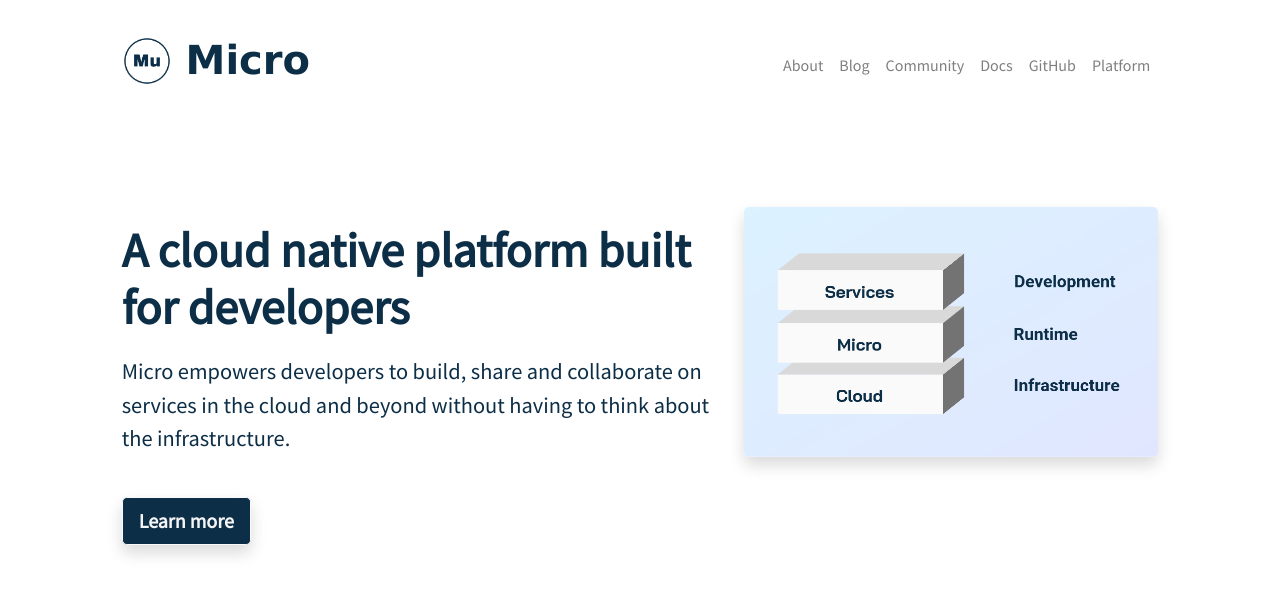
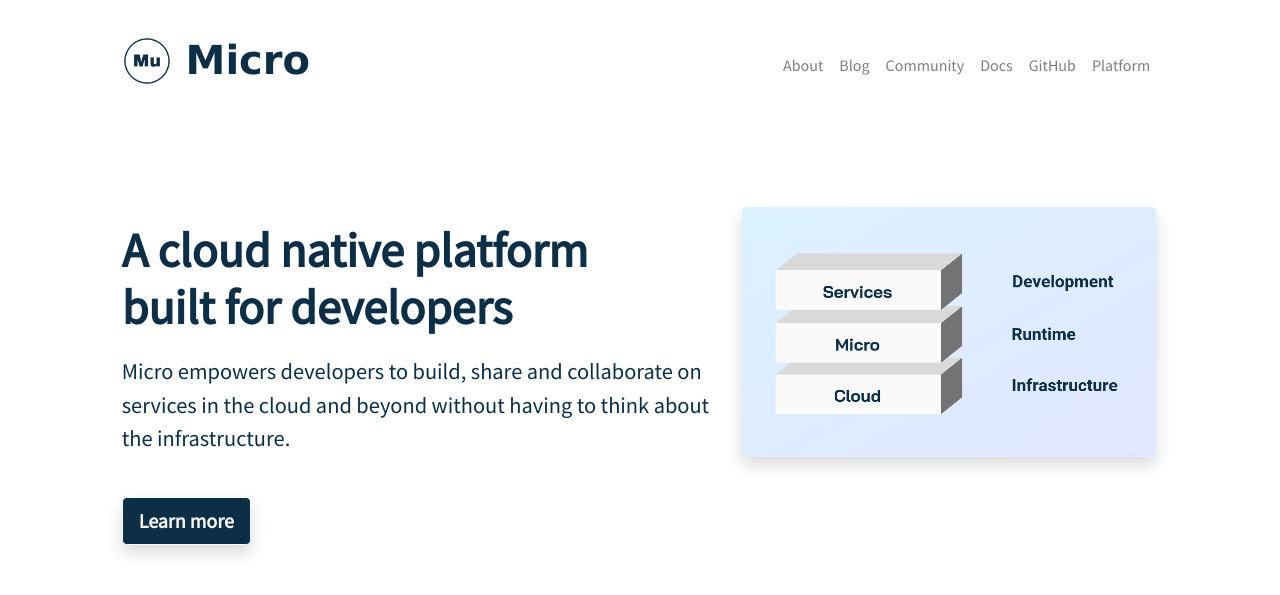
Before and after one commit to micro-community/go-micro-v2-doc, a Jekyll site: the page index.html, which Jekyll copies as it is, in a window 1280 px wide and 900 px high. Shown: the top 595 px of the window. Built offline with Jekyll 4.4.1, drawn with Linux system fonts in a browser that asks for light colours; nearby versions of some CDN libraries; comment, search, counter and statistics services are not loaded.

Commit message:
update landing page

```diff
--- a/index.html
+++ b/index.html
@@ -46,9 +46,9 @@
             <div class="row">
                 <div class="col-md-10 offset-md-1 main">
             	    <div class="row">
-            	      <div class="col-lg-7">
+            	      <div class="col-lg-7" style="max-width: 620px;">
                         <h1 class="tagline" style="font-size: 3em; font-weight: bold;">
-				A cloud native platform built for developers
+				A cloud native platform<br>built for developers
 			</h1>
                         <p class="col-md-11 description" style="font-size: calc(1em + 0.5vw); padding: 10px 0 25px 0; max-width: 620px;">
 			  Micro empowers developers to build, share and collaborate on services in the cloud and beyond
```
